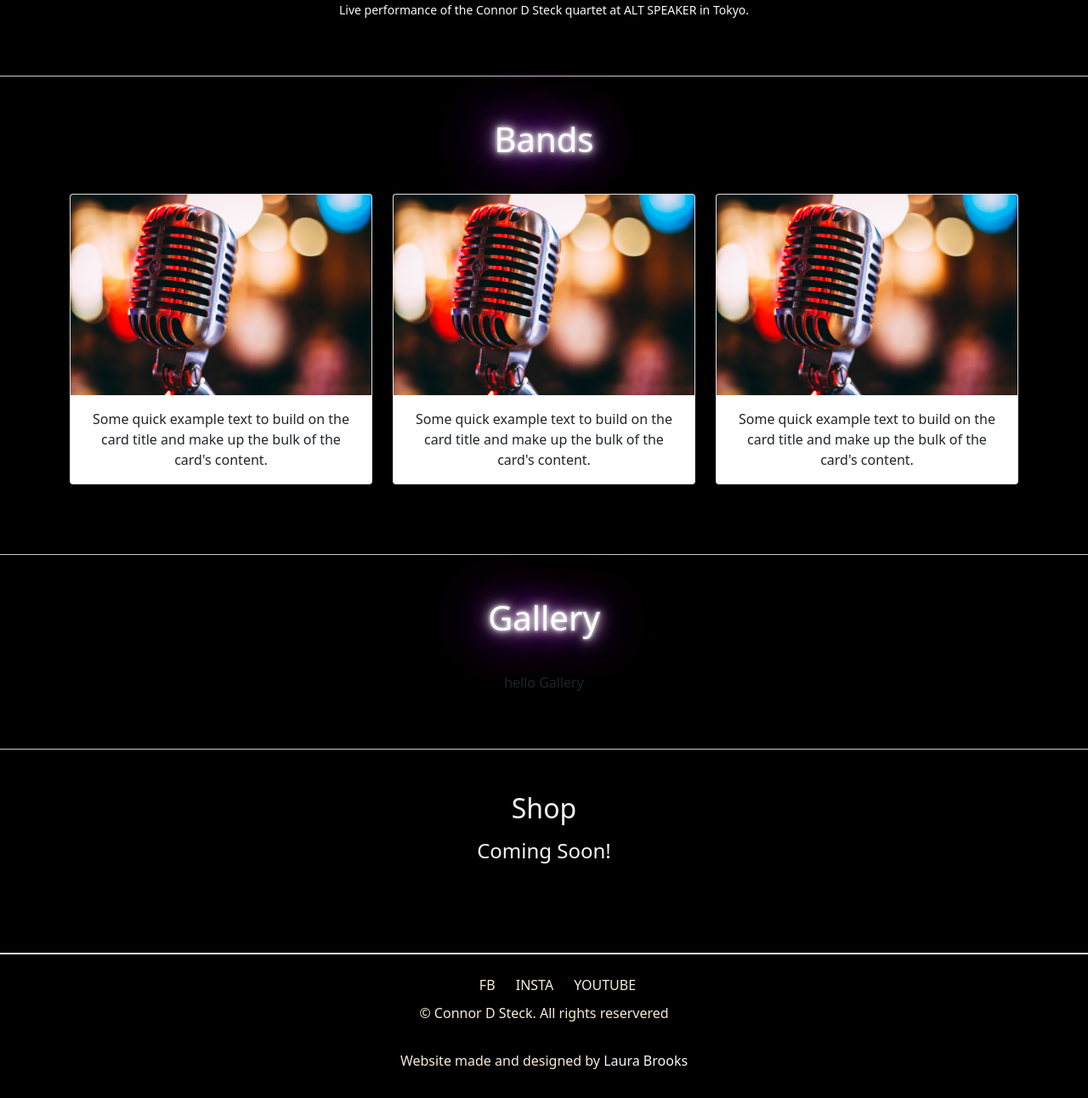
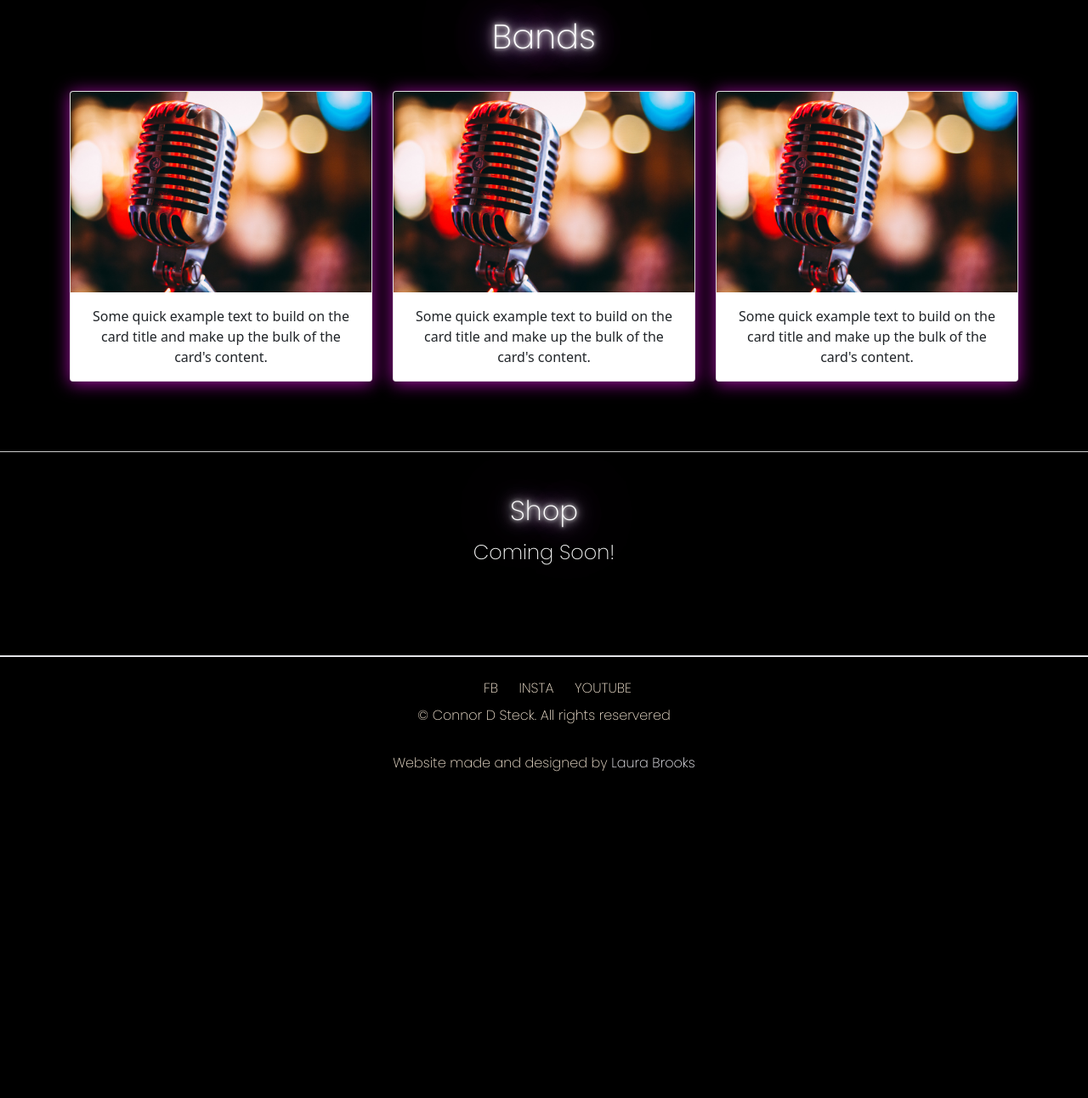
Before and after one commit to LHB410/Connor_website, a PHP site: page / in a window 1280 px wide. Shown: the part 1387-2679 px from the top of the page at 85% size. After the commit the page ends 2295 px from the top, so only its background shows below. Run offline with PHP 8.4, Linux system fonts and the light colour scheme; some libraries are stand-ins or nearby versions.

Commit message:
changed layout and got rid of gallery"

```diff
--- a/css/bio.css
+++ b/css/bio.css
@@ -1,7 +1,13 @@
 .card-title {
   color: black;
+  padding-bottom: 0rem ;
 }
+
 
 .border-radius {
   border-radius: 4px;
 }
+
+.card {
+  box-shadow: 0 2px 20px rgba(236, 16, 236, 0.697);
+}
--- a/css/footer.css
+++ b/css/footer.css
@@ -8,6 +8,7 @@ footer {
   bottom: 0;
   height: fit-content;
   border-top: 1px solid ghostwhite;
+  font-family: 'Poppins', sans-serif;
 }
 
 .footer ul{
--- a/css/style.css
+++ b/css/style.css
@@ -3,6 +3,7 @@
 @import 'video.css';
 @import 'footer.css';
 @import 'bio.css';
+@import url('https://fonts.googleapis.com/css2?family=IBM+Plex+Serif:ital,wght@0,300;1,300&family=Poppins:ital,wght@0,200;1,200&family=Roboto+Serif:ital,opsz,wght@0,8..144,100;0,8..144,700;1,8..144,100&display=swap');
 
 * {
   margin: 0;
@@ -12,13 +13,18 @@
 }
 
 body {
-  font-family: 'Roboto', sans-serif;
+  font-family: 'Poppins', sans-serif;
 }
 
 h1,h2,h3,h4,h5,h6,a {
   margin: 0;
   color: whitesmoke;
   padding-bottom: 2rem;
+  font-family: 'Poppins', sans-serif;
+}
+
+h5 {
+  font-style: italic;
 }
 
 a {
--- a/css/video.css
+++ b/css/video.css
@@ -11,6 +11,7 @@ Iframe {
   padding-top: 30px;
   height: 0;
   overflow: hidden;
+  flex-wrap: wrap;
 }
 
 .video-container iframe,
--- a/index.html
+++ b/index.html
@@ -12,18 +12,21 @@
     <title>Document</title>
   </head>
   <body>
+    <!-- collapsable navbar -->
+
+    <!-- collapsable navbar -->
   <nav>
     <div class="container-fluid">
       <ul>
         <li><a id="sec-1" href="#one">Bio</a></li>
         <li><a id="sec-2" href="#two">Videos</a></li>
-        <li><a id="sec-3" href="#three">Bands</a></li>
-        <li><a id="sec-4" href="#four">Gallery</a></li>
+        <li><a id="sec-3" href="#three">Music</a></li>
+        <li><a id="sec-4" href="#four">Bands</a></li>
         <li><a id="sec-5" href="#five">Shop</a></li>
       </ul>
     </div>
   </nav>
-
+  <!-- BIO -->
   <div id="one" class="default first item">
     <h1 class="neon-text">Bio</h1>
     <div class="card mb-3 border-radius">
@@ -45,20 +48,48 @@
       </div>
     </div>
   </div>
+  <!-- VIDEOS -->
   <div id="two" class="item">
     <h1 class="neon-text">Videos</h1>
-    <div class="container">
-      <div class="video-container border-radius">
-        <iframe width="560" height="315" src="https://www.youtube.com/embed/PgsnqoBhLyY?start=35&autoplay=1"
-          title="YouTube video player" frameborder="0"
-          allow="accelerometer; autoplay; clipboard-write; encrypted-media; gyroscope; picture-in-picture"
-          allowfullscreen></iframe>
+    <div class="container d-flex justify-content-around">
+      <div class="row">
+        <div class="col-sm-10 col-md-4">
+          <div class="video-container border-radius">
+            <iframe width="560" height="315" src="https://www.youtube.com/embed/PgsnqoBhLyY?start=35&autoplay=1"
+              title="YouTube video player" frameborder="0"
+              allow="accelerometer; autoplay; clipboard-write; encrypted-media; gyroscope; picture-in-picture"
+              allowfullscreen></iframe>
+          </div>
+          <p><small>Live performance of the Connor D Steck quartet playing <strong>'Arizona Skies'</strong> at ALT SPEAKER in Tokyo. </small></p>
+        </div>
+        <div class="col-sm-10 col-md-4">
+          <div class="video-container border-radius">
+            <iframe width="560" height="315" src="https://www.youtube.com/embed/Raux2tcrmTc?start=11&autoplay=1" title="YouTube video player"
+              frameborder="0" allow="accelerometer; autoplay; clipboard-write; encrypted-media; gyroscope; picture-in-picture"
+              allowfullscreen></iframe>
+          </div>
+          <p><small>Live performance of the Connor D Steck quartet playing <strong>'Super Mario Stage 1-1'</strong> at ALT SPEAKER in Tokyo. </small></p>
+        </div>
+        <div class="col-sm-10 col-md-4">
+          <div class="video-container border-radius">
+            <iframe width="560" height="315" src="https://www.youtube.com/embed/DXFcz0VvfV4?start=10" title="YouTube video player"
+              frameborder="0" allow="accelerometer; autoplay; clipboard-write; encrypted-media; gyroscope; picture-in-picture"
+              allowfullscreen></iframe>
+          </div>
+          <p><small>Live performance of the Connor D Steck quartet playing <strong>'Hit and Run'</strong> at ALT SPEAKER in Tokyo. </small></p>
+        </div>
       </div>
-      <p><small>Live performance of the Connor D Steck quartet at ALT SPEAKER in Tokyo. </small></p>
     </div>
-
   </div>
+  <!-- MUSIC -->
   <div id="three" class="item">
+    <h1 class="neon-text">Music</h1>
+    <div>
+      <h4>Coming Soon!</h4>
+    </div>
+  </div>
+  <!-- BANDS -->
+  <div id="four" class="item">
     <h1 class="neon-text">Bands</h1>
     <div class="container d-flex justify-content-around">
       <div class="row">
@@ -89,22 +120,13 @@
       </div>
     </div>
   </div>
-  <div id="four" class="item">
-    <h1 class="neon-text">Gallery</h1>
-    <div>
-      <p>hello Gallery</p>
-    </div>
-
-  </div>
+  <!-- SHOP -->
   <div id="five" class="item">
-    <h2 class="pb-2">Shop</h2>
+    <h2 class="pb-2 neon-text">Shop</h2>
     <h4 class="pb-5">Coming Soon!</h4>
   </div>
 
-
-
-
-
+  <!-- FOOTER -->
   <div class="footer">
     <footer>
       <!-- scroll to top -->
```
